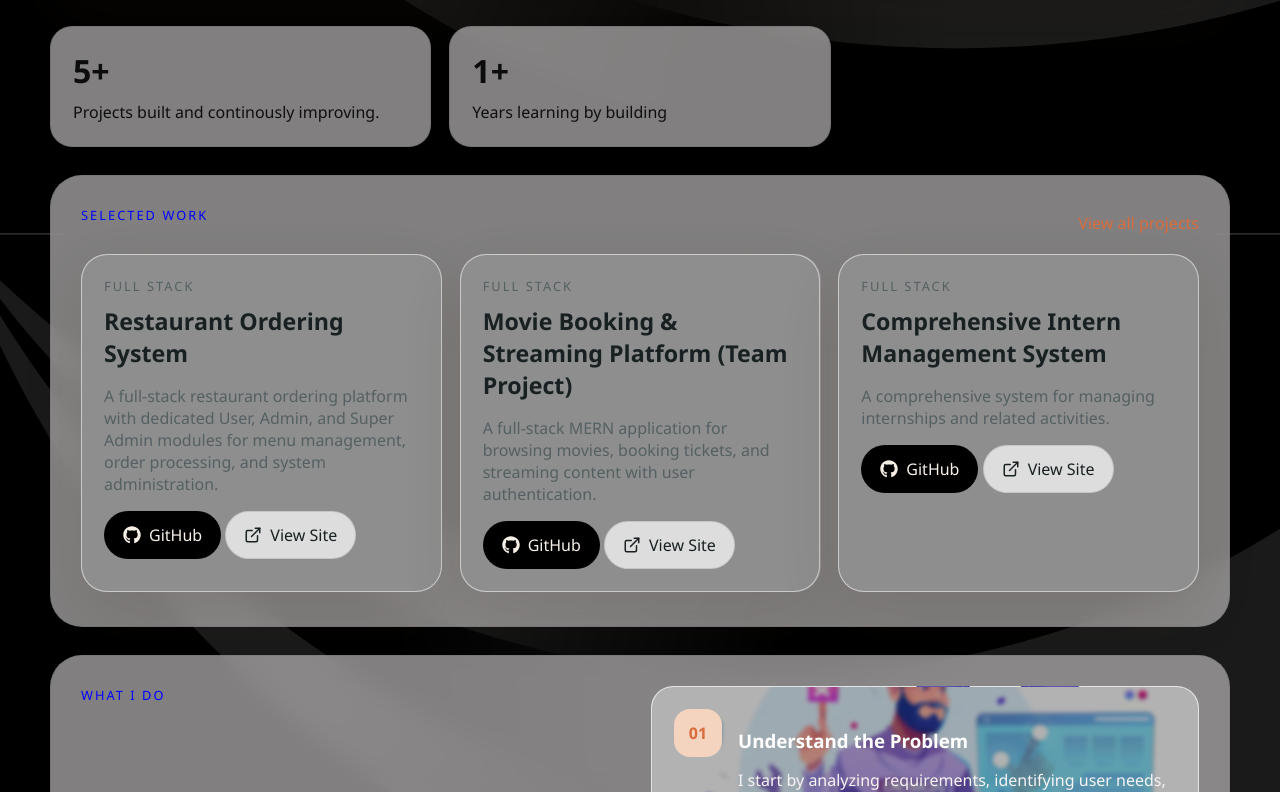
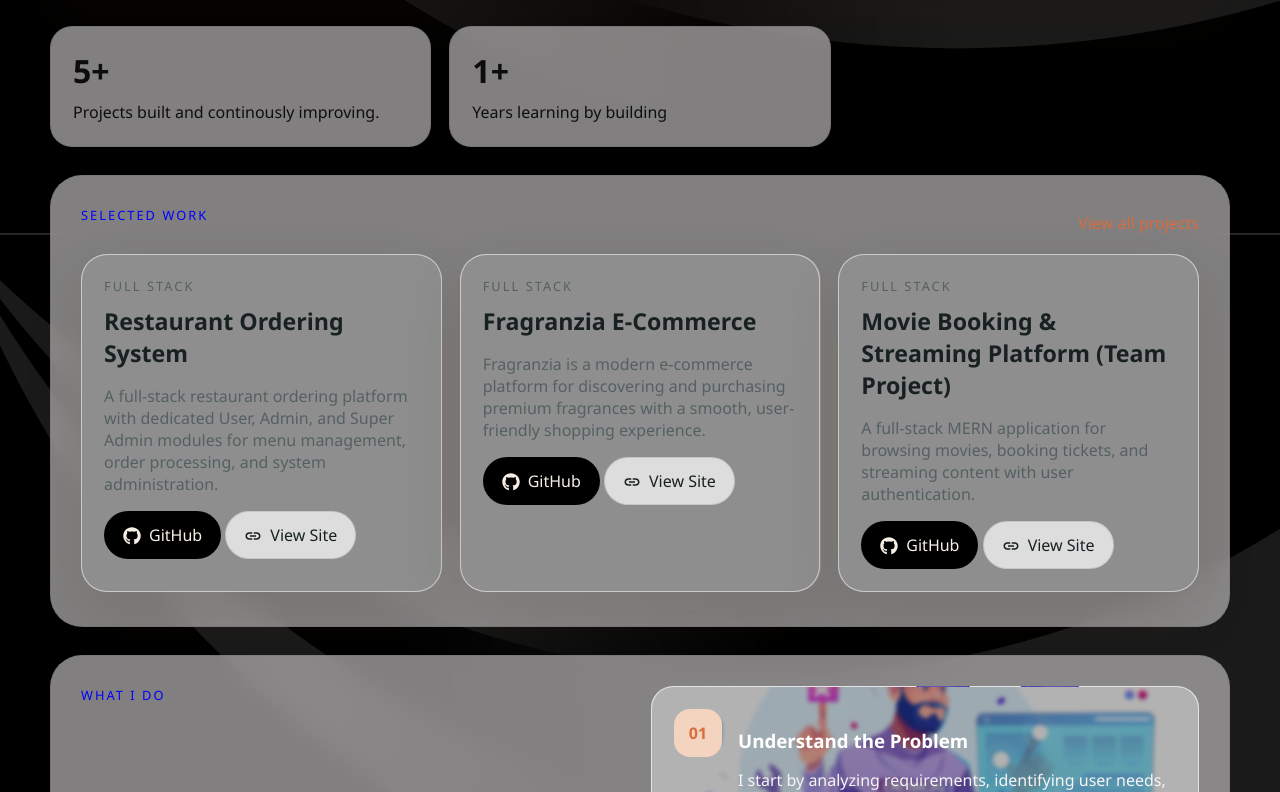
Before and after one commit to shehinfarook/portfolio, a React (Vite) app: page / in a window 1280 px wide. Shown: the part 566-1358 px from the top of the page. Built offline with nearby package versions, Linux system fonts and the light colour scheme.

Commit message:
updated cv, added new projects

```diff
--- a/src/components/ProjectCard.jsx
+++ b/src/components/ProjectCard.jsx
@@ -1,6 +1,7 @@
 import { Link } from "react-router-dom";
 import { FaGithub } from "react-icons/fa";
-import { FiExternalLink } from "react-icons/fi";
+// import { FiExternalLink } from "react-icons/fi";
+import { MdOutlineLink } from "react-icons/md";
 
 const ProjectCard = ({ project }) => {
   return (
@@ -27,11 +28,16 @@ const ProjectCard = ({ project }) => {
   }}>
             <div className="github-icon"><FaGithub size={18}/></div>   GitHub
             </a> {""}
-            <a href={project.view_site} target="_blank" rel="noopener noreferrer" className="button button--secondary flex items-center"
-            onClick={(e) => {e.stopPropagation();
-            }}>
-             <div className="external-link"><FiExternalLink size={18} /></div>   View Site
-            </a>
+            <a href={project.view_site || "#"}
+            onClick={(e) => {
+            if (!project.view_site) {
+            e.preventDefault();
+            alert("This project is not deployed yet.");
+    }
+  }}
+    className="button button--secondary">
+    <div className="external-link"><MdOutlineLink size={18} /></div>   View Site
+</a>
           </div>
         }
             </div>
--- a/src/data/projects.js
+++ b/src/data/projects.js
@@ -34,6 +34,28 @@ github: "https://github.com/shehinfarook/hotel_management",
 view_site: "https://hotel-management-higi1pnlk-shehin-farooks-projects.vercel.app"
 
 },
+{
+  id: "fraganzia-e-commerce",
+  title: "Fragranzia E-Commerce",
+  category: "Full Stack",
+  year: "2026",
+  summary: "Fragranzia is a modern e-commerce platform for discovering and purchasing premium fragrances with a smooth, user-friendly shopping experience.",
+  description:
+    "Fragranzia is a MERN-based e-commerce platform featuring dynamic product management, cart functionality, and secure JWT authentication for user sessions. The backend handles API requests, authentication, and data persistence, while the frontend delivers a responsive and intuitive shopping experience.",
+  // image: "/projects/",
+  stack: ["React", "Express.js","JWT Authentication",  "MongoDB", "Node.js"],
+  metrics: ["Mobile-first layout", "Collection filtering", "Editorial product modules"],
+  challenge:
+"Managing user authentication, product data, and cart state across the application while ensuring smooth interaction between frontend and backend systems.",
+  solution:
+"Implemented JWT-based authentication for secure user sessions, built REST APIs for product and user management, and structured the frontend using reusable components with proper state handling for cart and user flows.",
+  outcome:
+"Built a scalable full-stack e-commerce platform that showcases strong backend integration, secure user flows, and a clean, responsive interface." ,
+ linkLabel: "Explore storefront case study",
+  feature: ["Product catalog with detailed pages","Add to cart and checkout flow","JWT-based authentication (login/signup, protected routes)","Responsive UI across devices", "Backend APIs for data and user management"],
+  github: "https://github.com/shehinfarook/fragranzia_ecommerce.git",
+  view_site: ""
+},
   {
     id: "movie-streaming-platform",
     title: "Movie Booking & Streaming Platform (Team Project)",
@@ -69,25 +91,6 @@ view_site: "https://hotel-management-higi1pnlk-shehin-farooks-projects.vercel.ap
     linkLabel: "View project details",
   },
   {
-    id: "intern-management-system",
-    title: "Comprehensive Intern Management System",
-    category: "Full Stack",
-    year: "2026",
-    summary: "A comprehensive system for managing internships and related activities.",
-    description:
-      "This full-stack web application streamlines internship program management with dual dashboards for students and administrators. Students can track their performance with interactive charts, manage payments, apply for leave, and receive real-time notifications, while admins can oversee student records, approve requests, and upload schedules seamlessly.",
-    image: "/projects/projectpic.png",
-    stack: [ "Express.js","React.js", "Node.js", "MongoDB", "REST API"],
-    metrics: [ "2 role-based views(Admin and User)", "Reusable UI blocks"],
-    challenge:
-      "The core challenge was students juggle assignments, daedlines, and attendance data across multiple platforms, leading to missed submissions and poor visibilty of perfomance in my Institute.",
-    solution:
-      "I used modular cards, clear metric grouping, and focused detail panels to create a calmer, more navigable dashboard.",
-    outcome:
-      "The result is a cleaner admin experience that presents key numbers quickly while still supporting deeper project analysis.",
-    linkLabel: "View dashboard story",
-  },
-  {
     id: "Fragranzia-e-commerce",
     title: "Fragranzia E-Commerce",
     category: "Full Stack",
@@ -107,6 +110,26 @@ view_site: "https://hotel-management-higi1pnlk-shehin-farooks-projects.vercel.ap
    linkLabel: "Explore storefront case study",
     feature: ["Product catalog with detailed pages","Add to cart and checkout flow","JWT-based authentication (login/signup, protected routes)","Responsive UI across devices", "Backend APIs for data and user management"]
   },
+  {
+    id: "intern-management-system",
+    title: "Comprehensive Intern Management System",
+    category: "Full Stack",
+    year: "2026",
+    summary: "A comprehensive system for managing internships and related activities.",
+    description:
+      "This full-stack web application streamlines internship program management with dual dashboards for students and administrators. Students can track their performance with interactive charts, manage payments, apply for leave, and receive real-time notifications, while admins can oversee student records, approve requests, and upload schedules seamlessly.",
+    image: "/projects/projectpic.png",
+    stack: [ "Express.js","React.js", "Node.js", "MongoDB", "REST API"],
+    metrics: [ "2 role-based views(Admin and User)", "Reusable UI blocks"],
+    challenge:
+      "The core challenge was students juggle assignments, daedlines, and attendance data across multiple platforms, leading to missed submissions and poor visibilty of perfomance in my Institute.",
+    solution:
+      "I used modular cards, clear metric grouping, and focused detail panels to create a calmer, more navigable dashboard.",
+    outcome:
+      "The result is a cleaner admin experience that presents key numbers quickly while still supporting deeper project analysis.",
+    linkLabel: "View dashboard story",
+  },
+
   {
   id: "kiddy-ecommerce",
   title: "Kiddy E-Commerce",
--- a/src/pages/ProjectDetail.jsx
+++ b/src/pages/ProjectDetail.jsx
@@ -2,7 +2,8 @@ import { Link, useParams } from "react-router-dom";
 import CTA from "../components/CTA";
 import { projects } from "../data/projects";
 import { FaGithub } from "react-icons/fa";
-import { FiExternalLink } from "react-icons/fi";
+// import { FiExternalLink } from "react-icons/fi";
+import { MdOutlineLink } from "react-icons/md";
 
 const ProjectDetail = () => {
   const { id } = useParams();
@@ -38,7 +39,7 @@ const ProjectDetail = () => {
             <div className="github-icon"><FaGithub size={18}/></div>   GitHub
             </a> {""}
             <a href={project.view_site} target="_blank" rel="noopener noreferrer" className="button button--secondary">
-             <div className="external-link"><FiExternalLink size={18} /></div>   View Site
+             <div className="external-link"><MdOutlineLink size={18} /></div>   View Site
             </a>
           </div>
         </ul>
--- a/src/pages/Resume.jsx
+++ b/src/pages/Resume.jsx
@@ -9,8 +9,8 @@ const Resume = () => {
   // navigate('/images/cv.pdf');
   const handleDownload = () => {
   const link = document.createElement("a");
-  link.href = "/images/cv.pdf";
-  link.download = "Shehin_Farook_CV.pdf";
+  link.href = "/shehinfarook.pdf";
+  link.download = "shehinfarook.pdf";
   document.body.appendChild(link);
   link.click();
   document.body.removeChild(link);
--- a/src/style/Global.css
+++ b/src/style/Global.css
@@ -71,9 +71,10 @@ textarea {
 
 .github-icon, .external-link {
   display: inline-flex;
-  align-items: center;
+  /* align-items: center; */
   gap: 6px;
   padding-right: 8px;
+  padding-top: 2px;
 }
 
 
```
Also changed, not shown: 1 other file (tests, documents, lock files or other folders).
